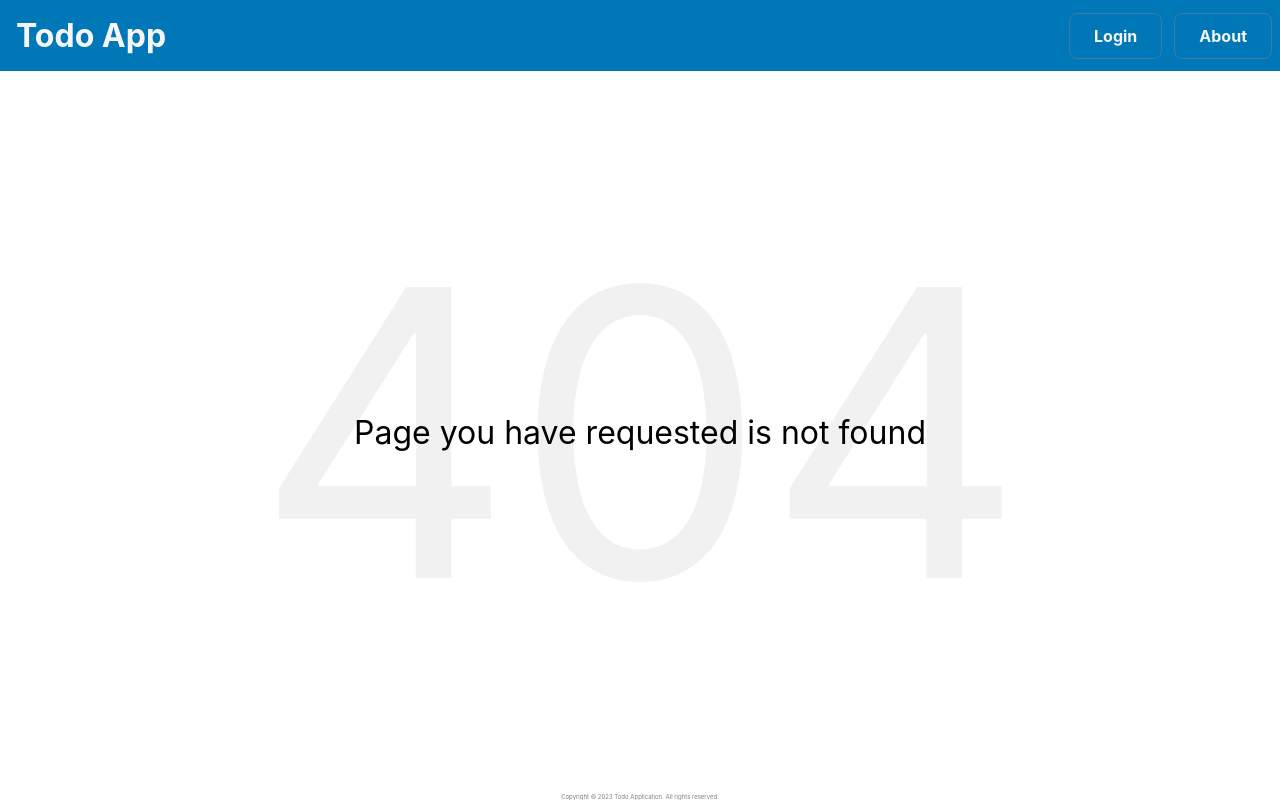
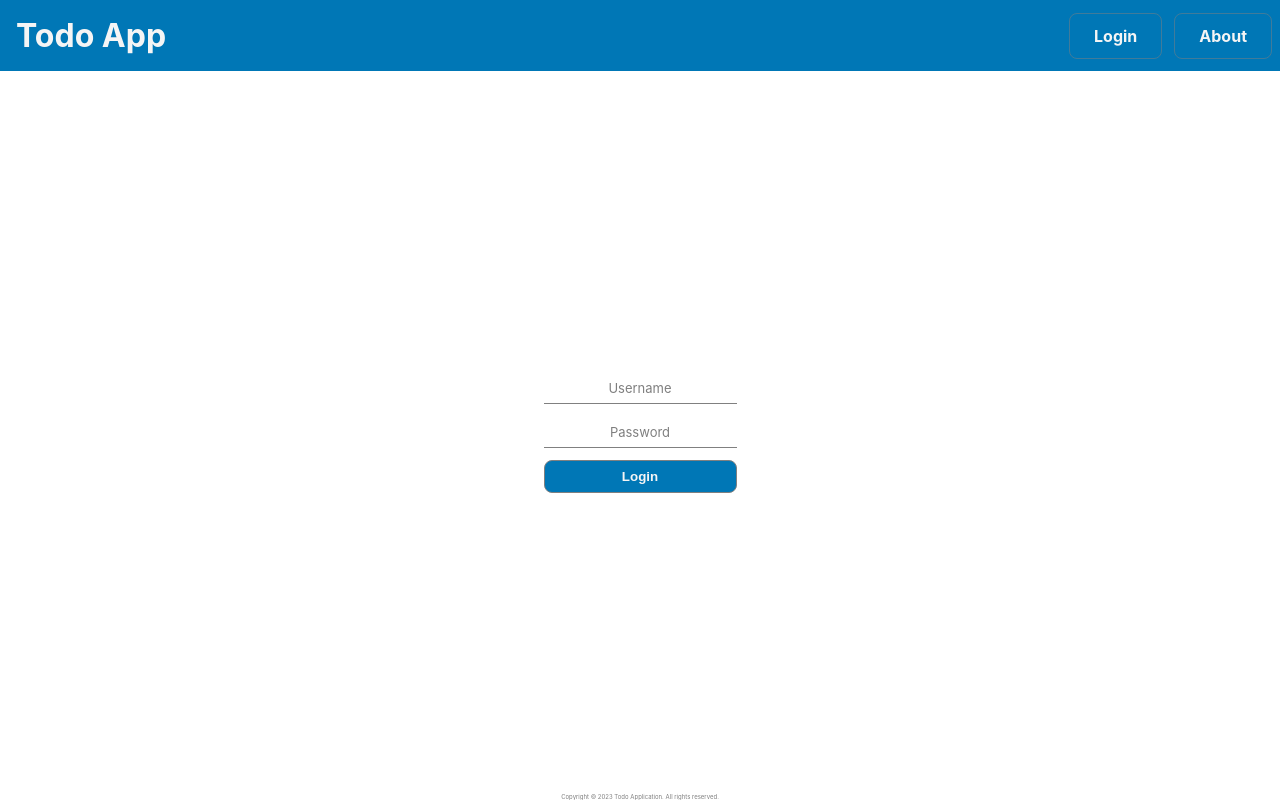
Before and after one commit to AVIRENI-CHANDAN/flask-todo-mysql, a React (Create React App) app in the folder todo_frontend/: page /login in a window 1280 px wide. Before the commit this address had no page. Built offline with nearby package versions, Linux system fonts and the light colour scheme.

Commit message:
Dashboard, Longin pages added

```diff
--- a/todo_frontend/src/App.js
+++ b/todo_frontend/src/App.js
@@ -4,6 +4,8 @@ import { BrowserRouter, Routes, Route } from "react-router-dom";
 import Header from './components/Header/Header';
 import NotFound from './components/NotFound/NotFound';
 import Home from './components/Home/Home';
+import Login from './components/Login/Login';
+import Dashboard from './components/Dashboard/Dashboard';
 
 class App extends Component {
   render() {
@@ -16,6 +18,8 @@ class App extends Component {
           <BrowserRouter>
             <Routes>
               <Route path="/" element={<Home />} />
+              <Route path="/login" element={<Login />} />
+              <Route path="/home" element={<Dashboard />} />
               <Route path="*" element={<NotFound />} />
             </Routes>
           </BrowserRouter>
--- /dev/null
+++ b/todo_frontend/src/components/Dashboard/Dashboard.js
@@ -0,0 +1,11 @@
+import { Component } from "react";
+
+class Dashboard extends Component {
+    render() {
+        return (
+            <h1>Dashboard</h1>
+        );
+    }
+}
+
+export default Dashboard;
--- a/todo_frontend/src/components/Header/Header.module.css
+++ b/todo_frontend/src/components/Header/Header.module.css
@@ -59,6 +59,6 @@
 }
 
 .NavigationMenu li a:hover {
-    background-color: rgba(255, 255, 255, .15);
+    background-color: var(--secondary-btns-light);
     mix-blend-mode: luminosity;
 }
--- a/todo_frontend/src/components/Home/Home.module.css
+++ b/todo_frontend/src/components/Home/Home.module.css
@@ -31,9 +31,9 @@
 
 .GetStartedButton {
     background-color: transparent;
-    color: #007bff;
+    color: var(--primary-light);
     text-decoration: none;
-    border: 2px solid #007bff;
+    border: 2px solid var(--primary-light);
     padding: 10px 20px;
     font-size: 16px;
     cursor: pointer;
@@ -42,7 +42,7 @@
 }
 
 .GetStartedButton:hover {
-    box-shadow: 0 0 12px #007bff;
+    box-shadow: 0 0 12px var(--primary-light);
 }
 
 .Features {
--- /dev/null
+++ b/todo_frontend/src/components/Login/Login.js
@@ -0,0 +1,60 @@
+import { Component } from "react";
+import style from './Login.module.css';
+
+class Login extends Component {
+    constructor() {
+        super();
+        this.state = {
+            username: '',
+            password: ''
+        }
+        this.handleInputChange = this.handleInputChange.bind(this);
+        this.handleInputFocus = this.handleInputFocus.bind(this);
+        this.handleInputBlur = this.handleInputBlur.bind(this);
+    }
+
+    handleInputChange(event) {
+        this.setState({
+            [event.target.name]: event.target.value
+        })
+    }
+
+    handleInputFocus(event) {
+        const label_classes = event.target.labels[0].className.split(' ').filter((cls) => cls !== "");
+        if (!label_classes.includes(style.ActiveLabel)) {
+            label_classes.push(style.ActiveLabel);
+        }
+        event.target.labels[0].className = label_classes.join(' ');
+    }
+
+    handleInputBlur(event) {
+        const label_classes = event.target.labels[0].className.split(' ').filter((cls) => cls !== "");
+        // console.log("Input blur: value:", this.state[event.target.name]);
+        if (label_classes.includes(style.ActiveLabel) && (this.state[event.target.name] === "")) {
+            label_classes.splice(label_classes.indexOf(style.ActiveLabel));
+        }
+        event.target.labels[0].className = label_classes.join(' ');
+    }
+
+    render() {
+        return (
+            <div className={style.Login}>
+                <form method="post" className={style.LoginForm}>
+                    <div className={style.FormField}>
+                        <label htmlFor="username">Username</label>
+                        <input type="text" name="username" id="username" onInput={this.handleInputChange} onFocus={this.handleInputFocus} onBlur={this.handleInputBlur} value={this.state.username} />
+                    </div>
+                    <div className={style.FormField}>
+                        <input type="password" name="password" id="password" onInput={this.handleInputChange} onFocus={this.handleInputFocus} onBlur={this.handleInputBlur} value={this.state.password} />
+                        <label htmlFor="password">Password</label>
+                    </div>
+                    <div className={style.FormField}>
+                        <button type="submit" className={style.Btn}>Login</button>
+                    </div>
+                </form>
+            </div>
+        );
+    }
+}
+
+export default Login;
--- /dev/null
+++ b/todo_frontend/src/components/Login/Login.module.css
@@ -0,0 +1,72 @@
+.Login {
+    display: flex;
+    flex-flow: row nowrap;
+    justify-content: center;
+    align-items: center;
+    height: 100%;
+}
+
+.LoginForm {
+    padding: 24px;
+    display: flex;
+    flex-flow: column nowrap;
+    gap: 12px;
+}
+
+.FormField {
+    position: relative;
+    display: flex;
+    flex-flow: row nowrap;
+}
+
+.FormField>* {
+    flex: 1;
+}
+
+.FormField input {
+    order: 2;
+    outline: none;
+    padding: 8px;
+    border: none;
+    border-bottom: 1px solid gray;
+    background-color: transparent;
+}
+
+.FormField label {
+    order: 1;
+    position: absolute;
+    height: 100%;
+    width: 100%;
+    font-size: small;
+    display: flex;
+    flex-flow: column nowrap;
+    justify-content: center;
+    align-items: center;
+    transition: all .5s ease-in-out;
+    z-index: -1;
+    opacity: .5;
+}
+
+.ActiveLabel {
+    height: 50% !important;
+    width: 30% !important;
+    font-size: x-small !important;
+    transform: translateY(-50%);
+    opacity: 1 !important;
+}
+
+.Btn {
+    padding: 8px;
+    background-color: var(--primary-light);
+    border: 1px solid gray;
+    outline: none;
+    border-radius: 8px;
+    cursor: pointer;
+    color: whitesmoke;
+    font-weight: bold;
+    transition: all .5s ease-in-out;
+}
+
+.Btn:hover {
+    box-shadow: 0 2px 8px -1px var(--primary-light);
+}
```
Also changed, not shown: 1 other file (tests, documents, lock files or other folders).
